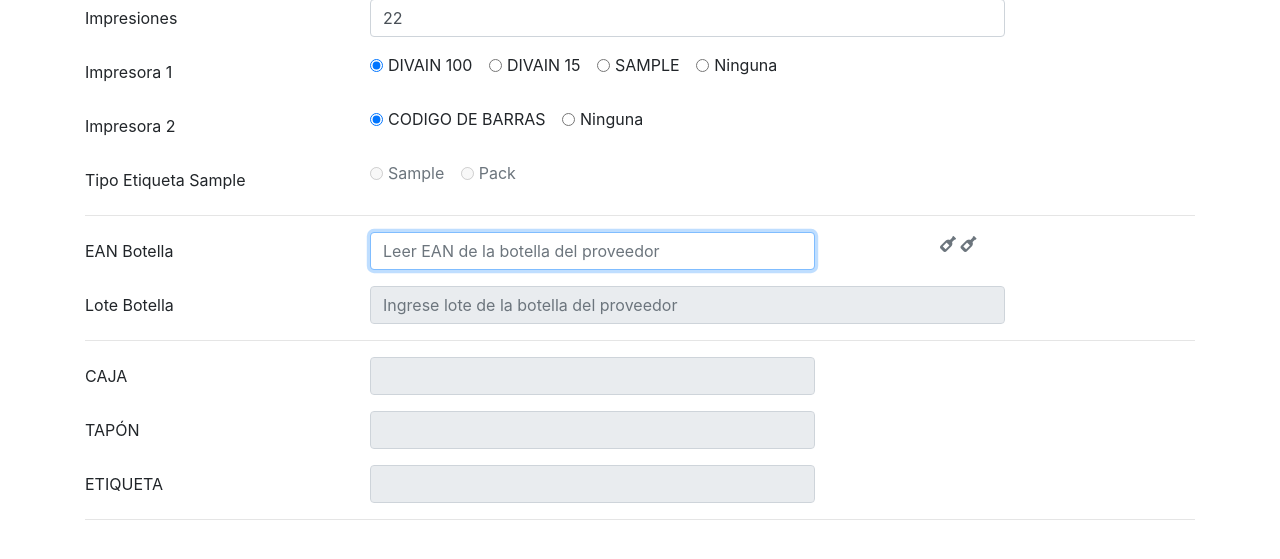
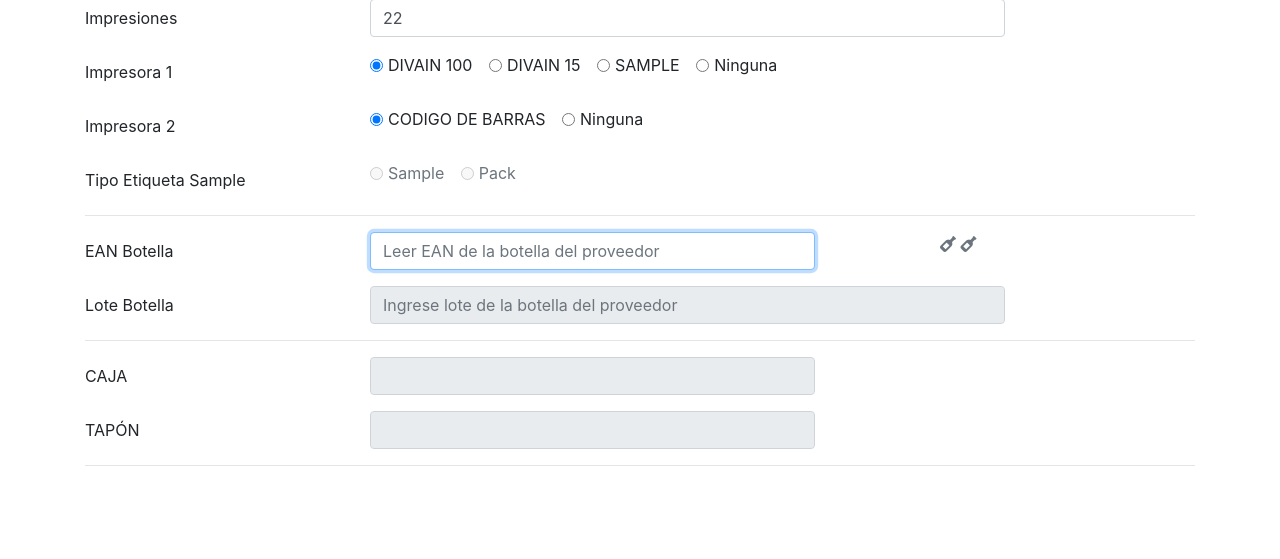
Before and after one commit to tomasrpita/divain-etiquetas, a Flask app: page / in a window 1280 px wide. Shown: the part 154-713 px from the top of the page. Run offline with Flask 2, Linux system fonts and the light colour scheme; some libraries are stand-ins or nearby versions.

Commit message:
back is finish

```diff
--- a/app/templates/tpt_form_print_labels.html
+++ b/app/templates/tpt_form_print_labels.html
@@ -155,7 +155,7 @@
       </div>
     </div>
 
-    <div class="form-group row">
+    <div class="form-group row d-none">
       <label class="col-3  col-form-label">ETIQUETA</label>
       <div class="col-5">
         <input id="etiqueta" class="form-control" type="text" {# required #} readonly>
@@ -166,7 +166,7 @@
   <hr>
   <!-- INPUTS OCULTOS - DATOS ADICIONALES -->
   <section>
-    <div class="" id="hiddenInputs"></div>
+    <div class="d-none" id="hiddenInputs"></div>
   </section>
   <small id="smallEanBotella" class="form-text text-danger invisible ">Código invalido por favor intente nuevamente
   </small>
--- a/app/web/routes.py
+++ b/app/web/routes.py
@@ -3,7 +3,7 @@
 from app.LIB.print_labels import PrintManager, PrinterLabels, ReferenceLabelData
 from flask import render_template, flash, request, redirect, url_for
 from flask import current_app
-# from app.LIB.printers import printer_job
+from app.LIB.printers import printer_job
 
 
 from app.LIB.utils import get_copies_number
@@ -34,8 +34,8 @@ def home():
         # )
         # if formdata['loteBotella']:
         #   PrinterLabels(formdata, printer_job).print()
-        # PrinterLabels(formdata, printer_job).print()
-        PrinterLabels(formdata, fake_printer_job).print()
+        PrinterLabels(formdata, printer_job).print()
+        # PrinterLabels(formdata, fake_printer_job).print()
         # PrintManager(reference_data, fake_printer_job).print()
 
         copies_number = request.form.get('CopiesNumber')
```
Also changed, not shown: app/LIB/print_labels.py (+9 -5 lines).
